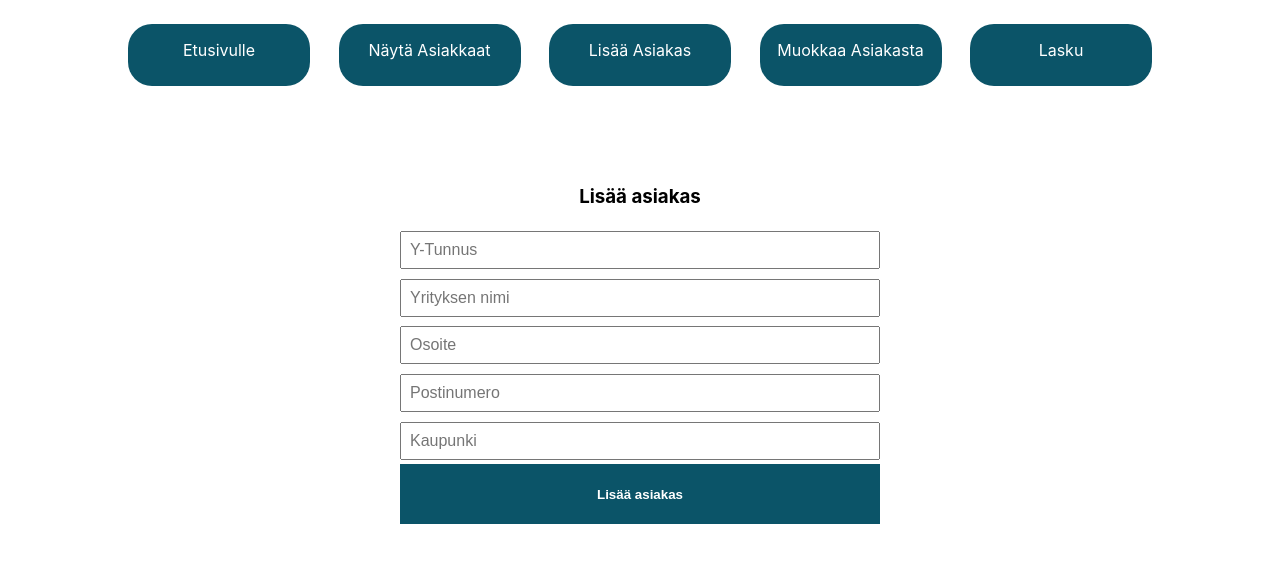
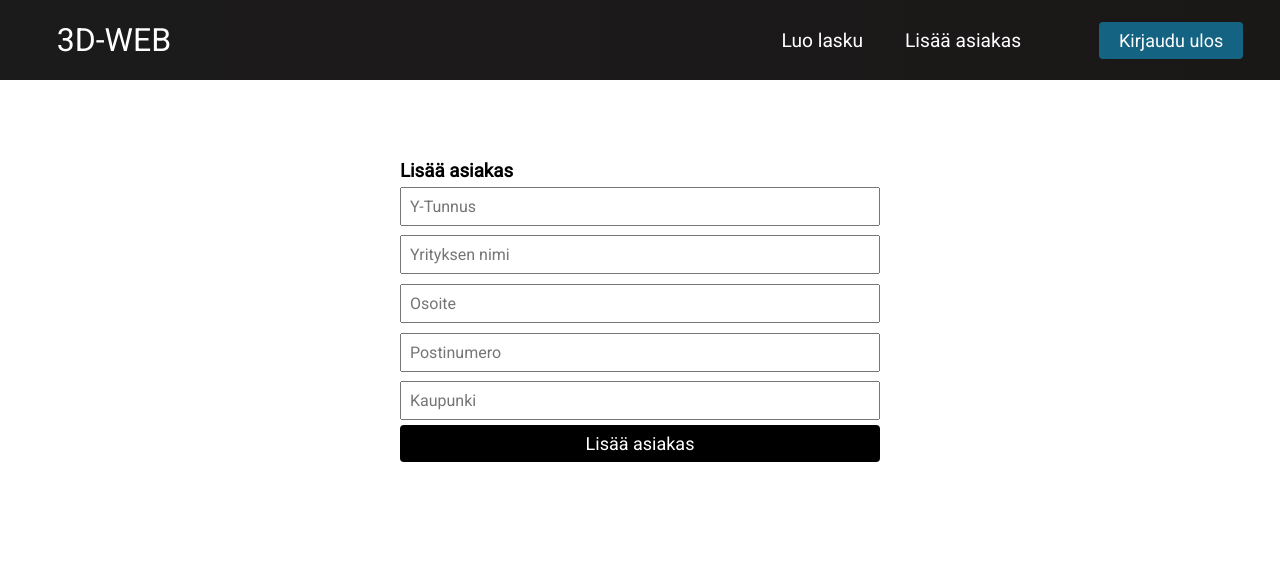
Before and after one commit to ProjektiTiimi/3d-web, a React (Create React App) app in the folder frontend/: page /addcustomer in a window 1280 px wide. Shown: the top 562 px of the page. Built offline with nearby package versions, Linux system fonts and the light colour scheme.

Commit message:
New Navigation bar created

```diff
--- a/frontend/public/index.html
+++ b/frontend/public/index.html
@@ -10,6 +10,12 @@
       content="Web site created using create-react-app"
     />
     <link rel="apple-touch-icon" href="%PUBLIC_URL%/logo192.png" />
+    <link rel="stylesheet" href="https://use.fontawesome.com/releases/v5.15.4/css/all.css"
+          integrity="sha384-DyZ88mC6Up2uqS4h/KRgHuoeGwBcD4Ng9SiP4dIRy0EXTlnuz47vAwmeGwVChigm"
+          crossorigin="anonymous">
+          <link rel="preconnect" href="https://fonts.googleapis.com">
+          <link rel="preconnect" href="https://fonts.gstatic.com" crossorigin>
+          <link href="https://fonts.googleapis.com/css2?family=Roboto&display=swap" rel="stylesheet">
     <!--
       manifest.json provides metadata used when your web app is installed on a
       user's mobile device or desktop. See https://developers.google.com/web/fundamentals/web-app-manifest/
--- a/frontend/src/App.css
+++ b/frontend/src/App.css
@@ -1,40 +1,8 @@
-.App {
-  text-align: center;
-}
-
-.App-logo {
-  height: 40vmin;
-  pointer-events: none;
-}
-
-@media (prefers-reduced-motion: no-preference) {
-  .App-logo {
-    animation: App-logo-spin infinite 20s linear;
-  }
-}
-
-.App-header {
-  background-color: #282c34;
-  min-height: 5vh;
-  display: flex;
-  flex-direction: column;
-  align-items: center;
-  justify-content: center;
-  font-size: calc(10px + 2vmin);
-  color: white;
-}
-
-.App-link {
-  color: #61dafb;
-}
-
-@keyframes App-logo-spin {
-  from {
-    transform: rotate(0deg);
-  }
-  to {
-    transform: rotate(360deg);
-  }
+* {
+  box-sizing:border-box;
+  margin: 0;
+  padding: 0;
+  font-family: 'Roboto', sans-serif;
 }
 
 .GetCustomers {
@@ -67,13 +35,20 @@
 }
 
 .AddCustomer-btn{
-  padding: 0.5rem;
+  padding: 8px 20px;
+  border-radius: 4px;
+  outline: none;
+  border: none;
+  font-size: 18px;
+  color: #fff;
   cursor: pointer;
-  height: 60px;
-  background-color: #0b5468;
-  font-weight: 700;
-  color: white;
-  border: none
+  background-color: #000;
+}
+
+.AddCustomer-btn:hover{
+  padding: 6px 18px;
+  transition: all 0.3s ease-out;
+  background-color: #156383;
 }
 
 .NavigationBar{
@@ -94,3 +69,9 @@
   padding: 16px;
   border-radius: 24px;
 }
+
+.homepage{
+  text-align: center;
+  font-weight: 700;
+  padding-top: 100px;
+}
--- a/frontend/src/App.tsx
+++ b/frontend/src/App.tsx
@@ -13,12 +13,14 @@ import Customerlist from './components/Customerlist';
 import Invoice from './components/Invoice';
 import Addcustomer from './components/Addcustomer';
 import Editcustomer from './components/Editcustomer';
+import Navbar from './components/Navbar/Navbar';
 
 function App() {
   return (
     <Router>
       <div className="App">
-        <Navigation/>
+        <Navbar />
+        {/*<Navigation/>*/}
         <Switch>
           <Route path="/" exact component={Homepage} />
           <Route path="/addcustomer" component={Addcustomer} />
--- a/frontend/src/components/Homepage.tsx
+++ b/frontend/src/components/Homepage.tsx
@@ -1,23 +1,13 @@
 import * as React from 'react';
+import '../App.css'
 
 const Homepage: React.FunctionComponent = () => {
-    const testi = () => {console.log('testi')
-    };
-    let inputText:string = "Syötä tähän tekstiä jne"
-    let guideText:string = "Syötä min. 3 merkkiä ylläolevaan kenttään ja klikkaa HAE"
-    let buttonText:string = "HAE"
     return(
-        <form>
-            <h2>
-            <input type="text" className="inputtesti" />
-            </h2>
+        <div className='homepage'>
+            <h1>Tervetuloa</h1>
             <h3>
-                {guideText}
             </h3>
-            <button className = "formButton" onClick={testi}>
-                {buttonText}
-            </button>
-        </form>
+        </div>
     )
 };
 export default Homepage;
--- a/frontend/src/components/Invoice.tsx
+++ b/frontend/src/components/Invoice.tsx
@@ -1,16 +1,11 @@
 import React from "react";
+import Customerlist from "./Customerlist";
 
 function Invoice() {
     return(
-        <div className="CreateInvoice">
-            <button>takaisin</button>
-            <h1>Asiakkaan tiedot</h1>
-            <h2>Tietoja?</h2>
-            <h1>Rivitiedot</h1>
-            <h2>Rivejä?</h2>
-            <h1>Yhteystiedot</h1>
-            <h2>Yhteyksiä? Tietoja?</h2>
-            <button>Luo lasku ja lähetä</button>
+        <div className="App">
+            <Customerlist />
+
         </div>
     )
 }
--- /dev/null
+++ b/frontend/src/components/LogOutButton.css
@@ -0,0 +1,21 @@
+:root{
+    --primary: #156383;
+}
+
+.btn {
+    padding: 8px 20px;
+    border-radius: 4px;
+    outline: none;
+    border: none;
+    font-size: 18px;
+    color: #fff;
+    cursor: pointer;
+    background-color: var(--primary);
+}
+
+.btn:hover {
+    padding: 6px 18px;
+    transition: all 0.3s ease-out;
+    background-color: transparent;
+    border: 2px solid var(--primary);
+}
--- /dev/null
+++ b/frontend/src/components/LogOutButton.tsx
@@ -0,0 +1,12 @@
+import React from 'react';
+import './LogOutButton.css';
+import { Link } from 'react-router-dom';
+
+export function LogOutButton() {
+    return (
+        <Link to='sign-up'>
+            <button className='btn'>Kirjaudu ulos
+            </button>
+        </Link>
+    );
+}
--- /dev/null
+++ b/frontend/src/components/Navbar/Navbar.css
@@ -0,0 +1,146 @@
+.navbar {
+    background: linear-gradient(90deg, rgb(28, 27, 27) 0%, rgb(26, 23, 23) 100%);
+    height: 80px;
+    display: flex;
+    justify-content: center;
+    align-items: center;
+    font-size: 1.2rem;
+  }
+
+  .navbar-logo {
+    color: #fff;
+    justify-self: start;
+    margin-left: 20px;
+    cursor: pointer;
+    text-decoration: none;
+    font-size: 2rem;
+  }
+
+  .fa-firstdraft {
+    margin-left: 0.5rem;
+    font-size: 1.6rem;
+  }
+
+  .nav-menu {
+    display: grid;
+    grid-template-columns: repeat(5, auto);
+    grid-gap: 10px;
+    list-style: none;
+    text-align: center;
+    width: 70vw;
+    justify-content: end;
+    margin-right: 2rem;
+  }
+
+  .nav-item {
+    display: flex;
+    align-items: center;
+    height: 80px;
+  }
+
+  .nav-links {
+    color: white;
+    text-decoration: none;
+    padding: 0.5rem 1rem;
+  }
+
+  .nav-links:hover {
+    background-color: #156383;
+    border-radius: 4px;
+    transition: all 0.2s ease-out;
+  }
+
+  .fa-bars {
+    color: #fff;
+  }
+
+  .nav-links-mobile {
+    display: none;
+  }
+
+  .menu-icon {
+    display: none;
+  }
+
+  @media screen and (max-width: 960px) {
+    .NavbarItems {
+      position: relative;
+    }
+
+    .nav-menu {
+      display: flex;
+      flex-direction: column;
+      width: 100%;
+      height: 90vh;
+      position: absolute;
+      top: 80px;
+      left: -100%;
+      opacity: 1;
+      transition: all 0.5s ease;
+    }
+
+    .nav-menu.active {
+      background: #242222;
+      left: 0;
+      opacity: 1;
+      transition: all 0.5s ease;
+      z-index: 1;
+    }
+
+    .nav-links {
+      text-align: center;
+      padding: 2rem;
+      width: 100%;
+      display: table;
+    }
+
+    .nav-links:hover {
+      background-color: #156383;
+      border-radius: 0;
+    }
+
+    .navbar-logo {
+      position: absolute;
+      top: 0;
+      left: 0;
+      transform: translate(25%, 50%);
+    }
+
+    .menu-icon {
+      display: block;
+      position: absolute;
+      top: 0;
+      right: 0;
+      transform: translate(-100%, 60%);
+      font-size: 1.8rem;
+      cursor: pointer;
+    }
+
+    .fa-times {
+      color: #fff;
+      font-size: 2rem;
+    }
+
+    .nav-links-mobile {
+      display: block;
+      text-align: center;
+      padding: 1.5rem;
+      margin: 2rem auto;
+      border-radius: 4px;
+      width: 80%;
+      background: #1888ff;
+      text-decoration: none;
+      color: #fff;
+      font-size: 1.5rem;
+    }
+
+    .nav-links-mobile:hover {
+      background: #fff;
+      color: #1888ff;
+      transition: 250ms;
+    }
+
+    button {
+      display: none;
+    }
+  }
--- /dev/null
+++ b/frontend/src/components/Navbar/Navbar.tsx
@@ -0,0 +1,43 @@
+import React, { useState } from "react";
+import { Link } from 'react-router-dom';
+import { LogOutButton } from '../LogOutButton';
+import './Navbar.css';
+
+
+function Navbar() {
+    const [click, setClick] = useState(false);
+
+    const handleClick = () => setClick(!click);
+    const closeMobileMenu = () => setClick(false);
+
+    return (
+        <>
+            <nav className='navbar'>
+                <Link to='/' className='navbar-logo'>
+                    3D-WEB
+                </Link>
+                <div className='menu-icon' onClick={handleClick}>
+                    <i className={ click ? 'fas fa-times' : 'fas fa-bars'} />
+                </div>
+                <ul className={click ? 'nav-menu active' : 'nav-menu'}>
+                    <li className='nav-item'>
+                        <Link to='/invoice' className='nav-links' onClick={closeMobileMenu}>
+                            Luo lasku
+                        </Link>
+                    </li>
+                    <li className='nav-item'>
+                        <Link to='/addcustomer' className='nav-links' onClick={closeMobileMenu}>
+                            Lisää asiakas
+                        </Link>
+                    </li>
+                </ul>
+                <LogOutButton />
+            </nav>
+
+
+
+        </>
+    )
+}
+
+export default Navbar;
```
